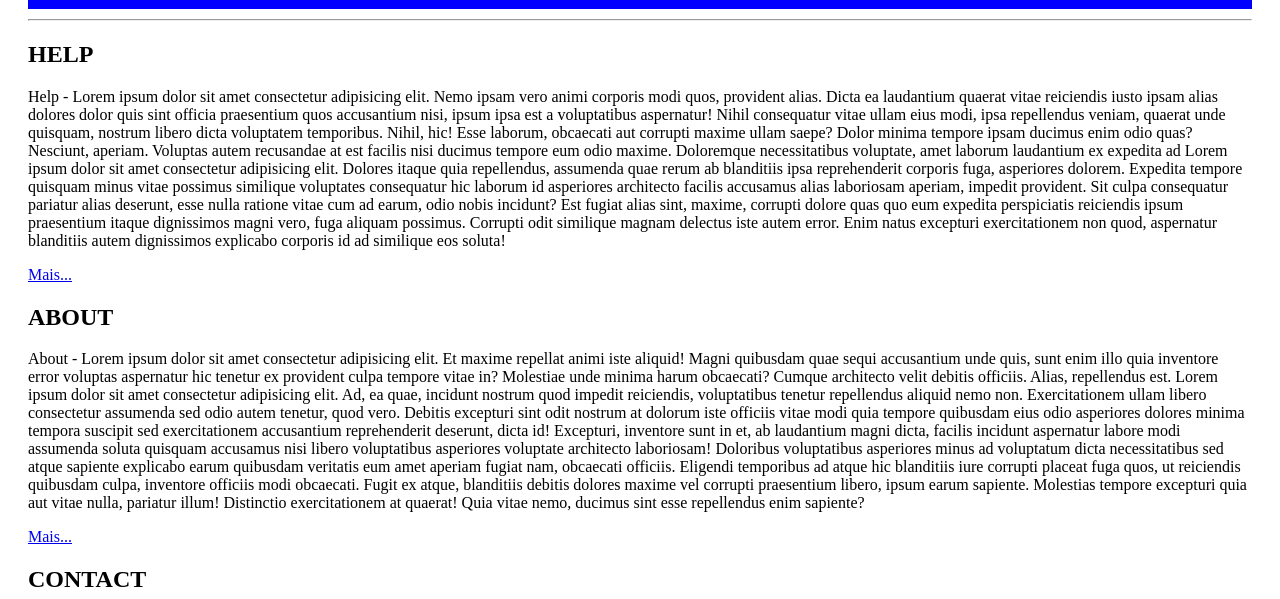
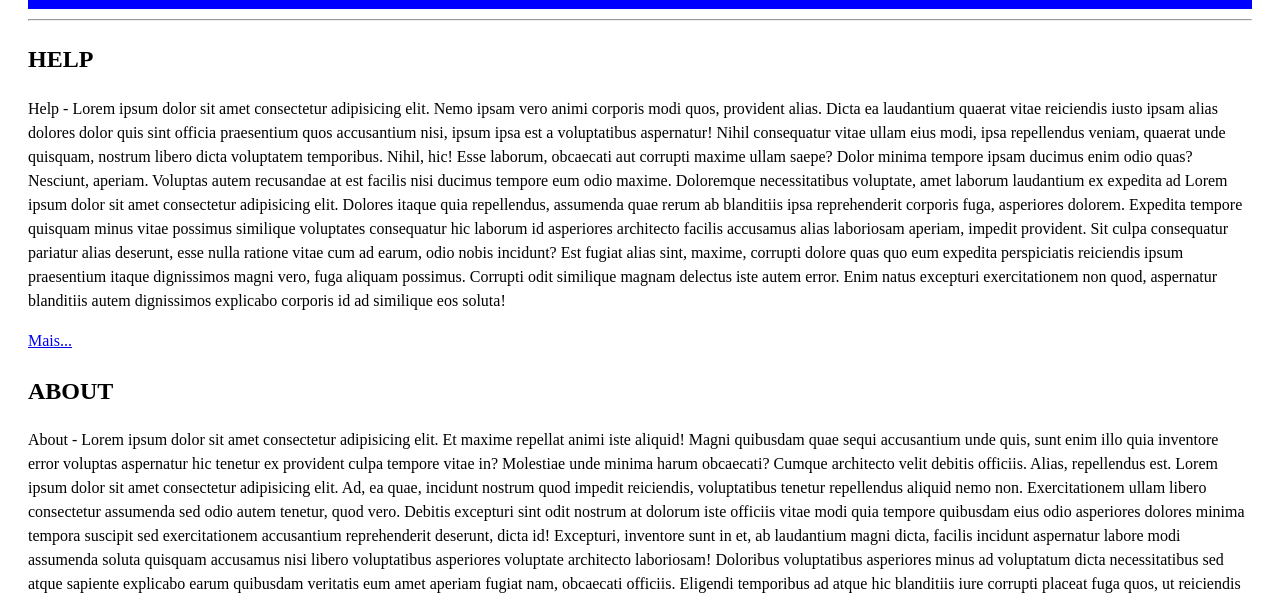
Before and after one commit to heitxrr/primeiro-projeto, a plain HTML site: page index.html in a window 1280 px wide. Shown: the part 170-769 px from the top of the page. Drawn offline with Linux system fonts and the light colour scheme.

Commit message:
ajustando o espaçamento entre linhas

```diff
--- a/css/estilo.css
+++ b/css/estilo.css
@@ -6,6 +6,11 @@ html{
 .container{
     margin: 20px;
 }
+
+#conteudo-principal{
+    line-height: 1.5;
+}
+
 #cabecalho{
     font-size: 62.5%;
 
```
